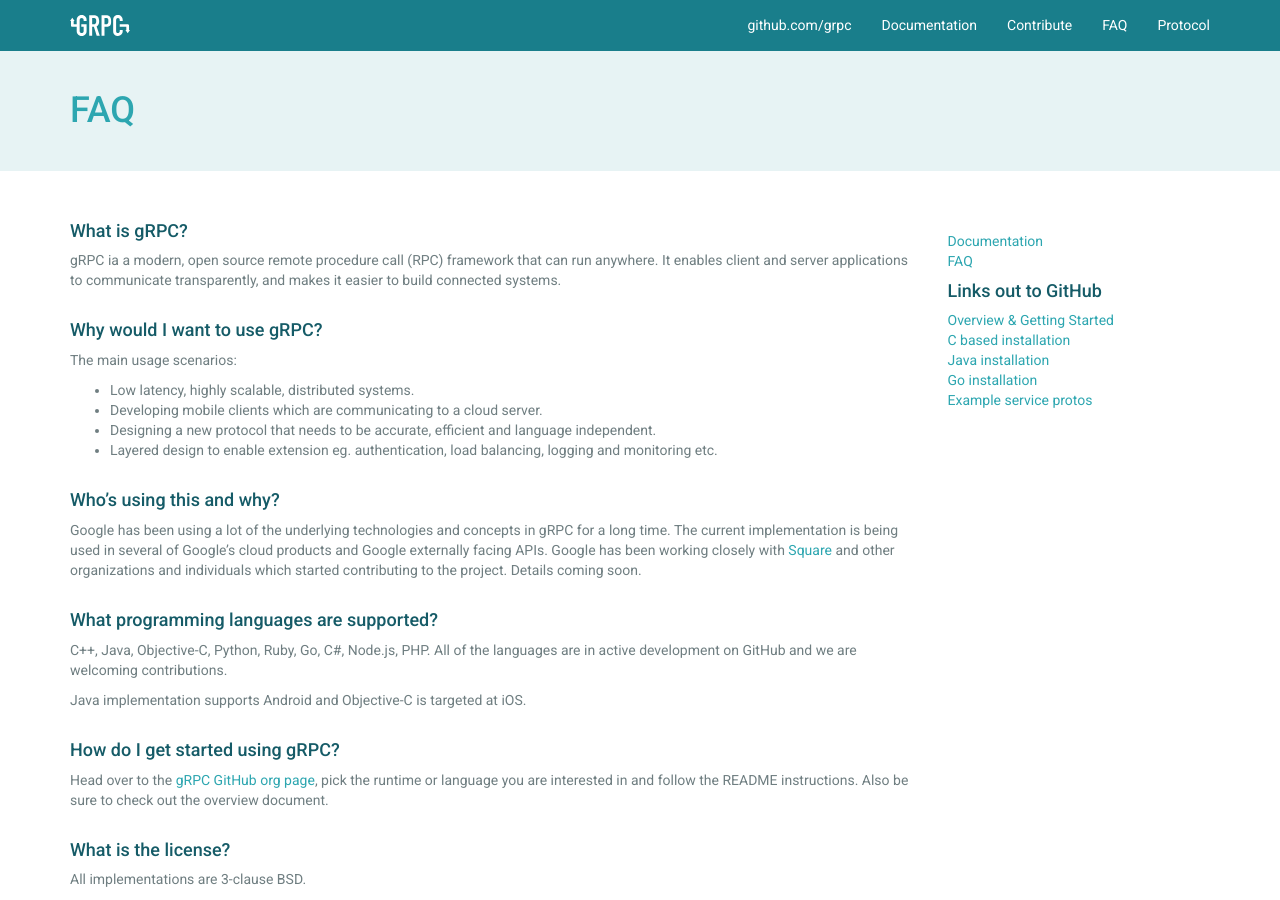
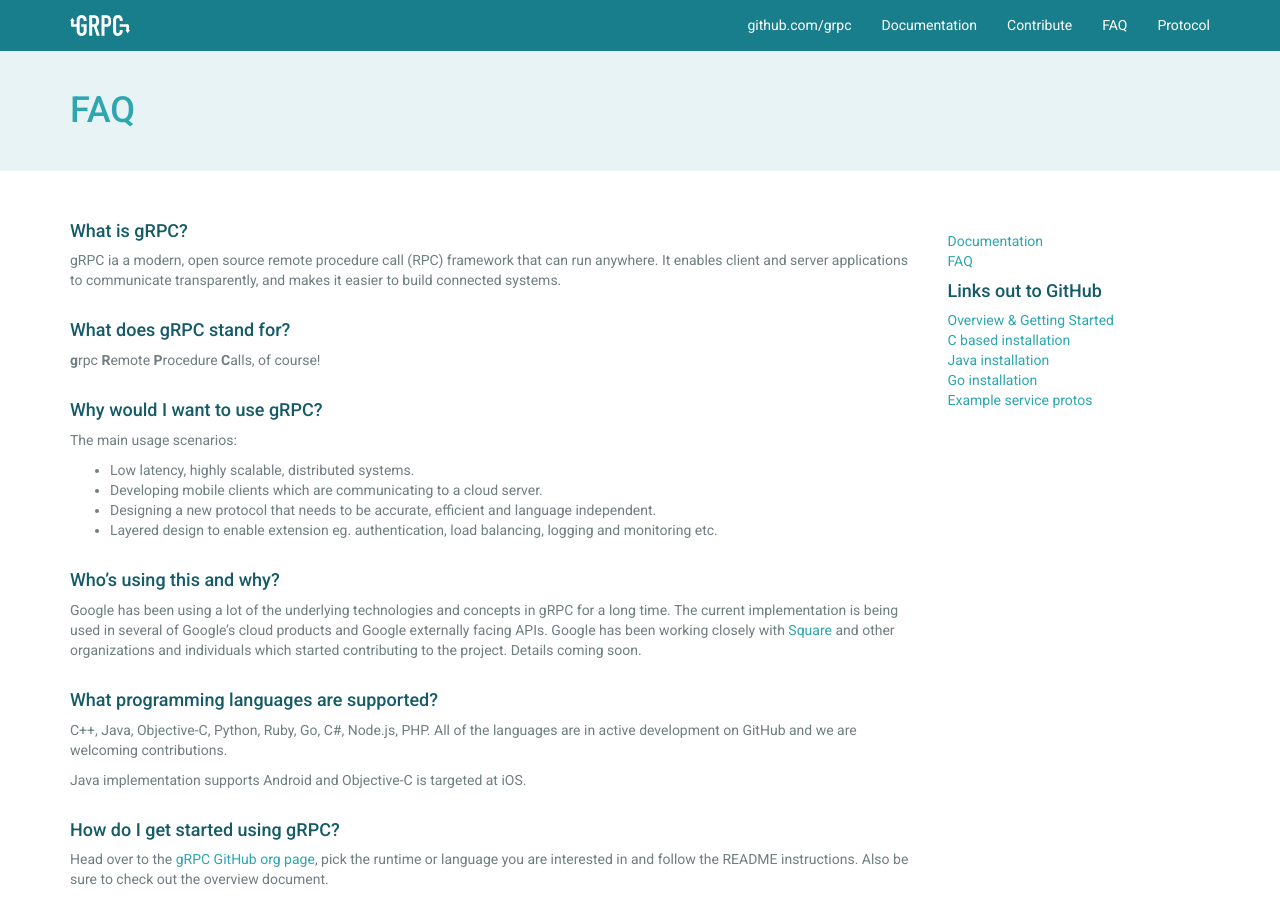
Before and after one commit to grpc/grpc.github.io, a Jekyll site: the page built from faq/index.html, in a window 1280 px wide and 900 px high. Built offline with Jekyll 4.4.1, drawn with Linux system fonts in a browser that asks for light colours; nearby versions of some CDN libraries; library files that are not in the unit come from our copies.

Commit message:
Recursive acronym

```diff
--- a/faq/index.html
+++ b/faq/index.html
@@ -6,6 +6,9 @@
 
     <h4>What is gRPC?</h4>
     <p>gRPC ia a modern, open source remote procedure call (RPC) framework that can run anywhere. It enables client and server applications to communicate transparently, and makes it easier to build connected systems.</p>
+
+    <h4>What does gRPC stand for?</h4>
+    <p><b>g</b>rpc <b>R</b>emote <b>P</b>rocedure <b>C</b>alls, of course!</p>
 
     <h4>Why would I want to use gRPC?</h4>
     <p>
```
